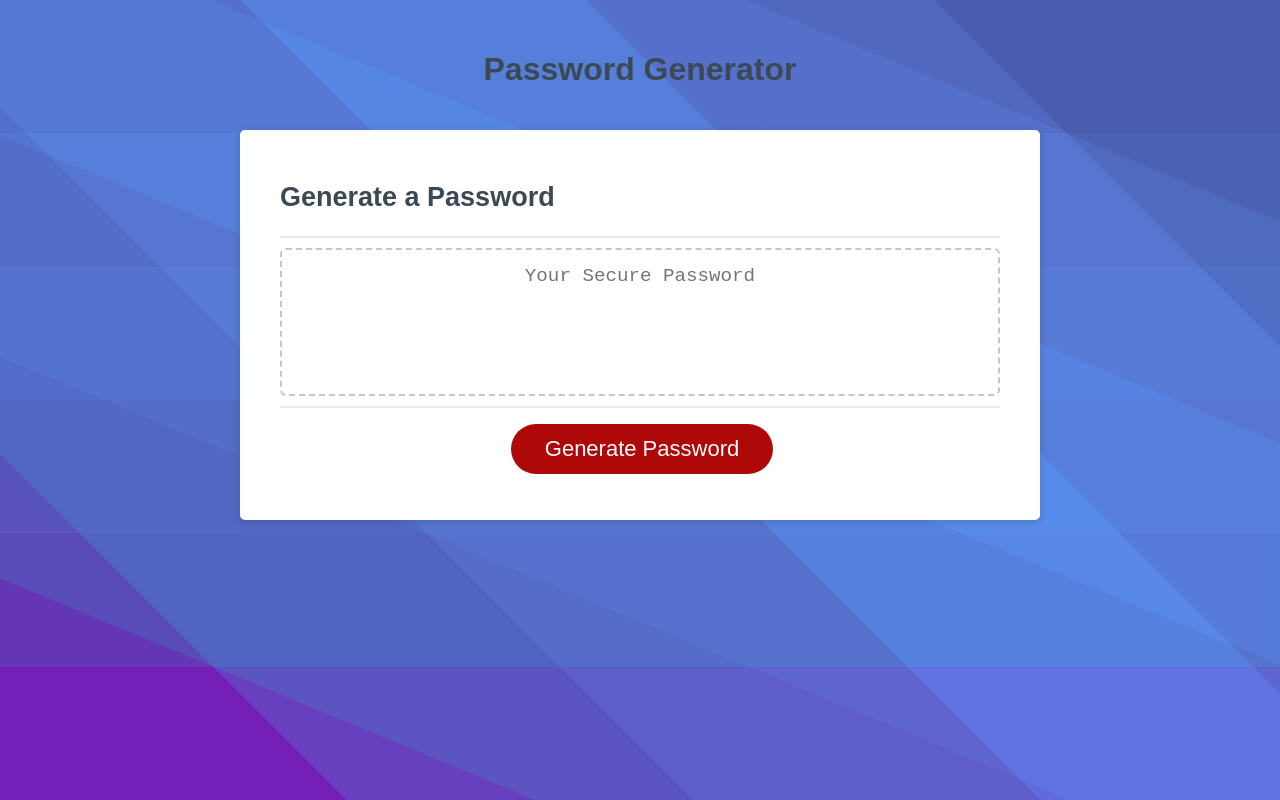
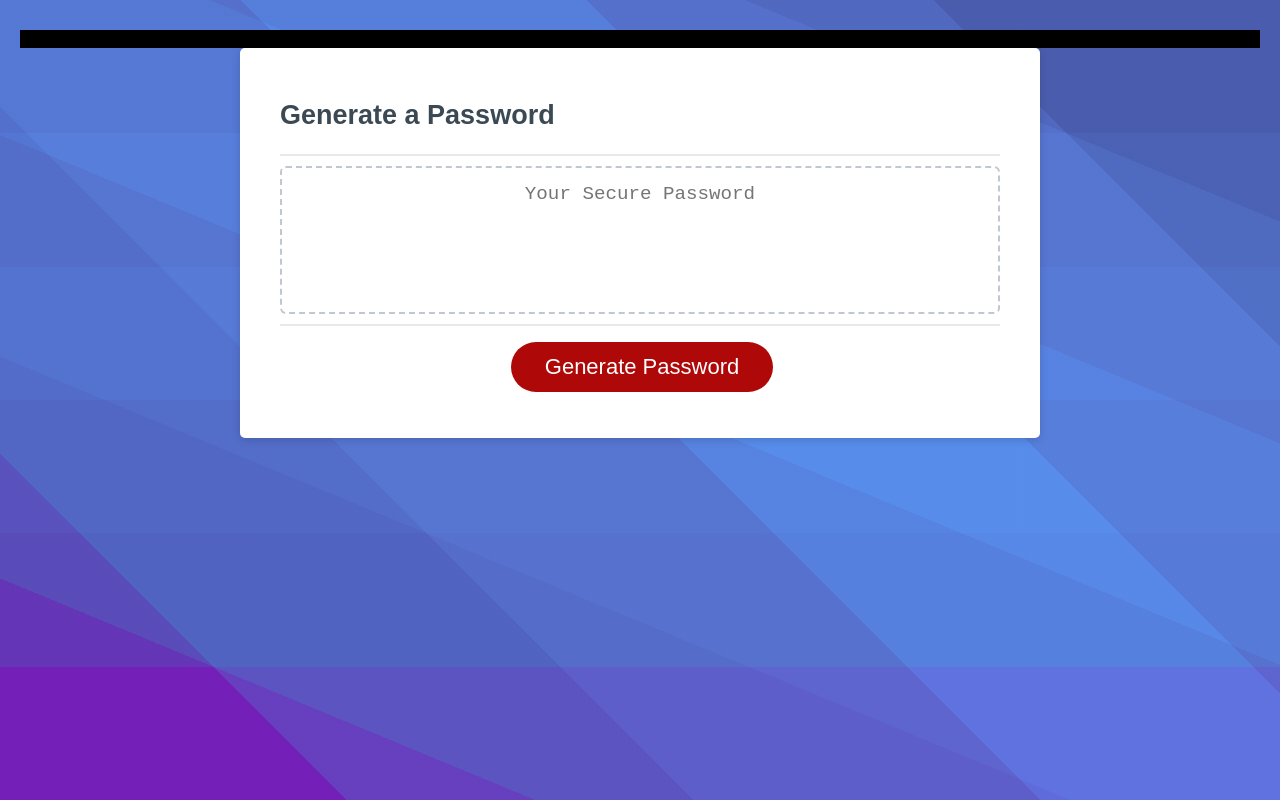
Before and after one commit to djbowen95/Signature-Password-Generator, a plain HTML site: page index.html in a window 1280 px wide. Drawn offline with Linux system fonts and the light colour scheme.

Commit message:
Replace header with Navigation element

```diff
--- a/index.html
+++ b/index.html
@@ -1,5 +1,3 @@
-<!-- NOTE: This HTML is being replaced. All current work is being done to index2.html.-->
-<!-- Once index2.html is connected to the password generation script, this page be deleted.-->
 <!DOCTYPE html>
 <html lang="en">
   <head>
@@ -9,11 +7,10 @@
     <title>Password Generator</title>
     <link rel="stylesheet" href="style.css" />
   </head>
+
   <body>
     <div class="wrapper">
-      <header>
-        <h1>Password Generator</h1>
-      </header>
+      <nav>Navigation Here</nav>
       <div class="card">
         <div class="card-header">
           <h2>Generate a Password</h2>
--- a/style.css
+++ b/style.css
@@ -123,11 +123,8 @@ body {
   overflow: scroll;
 }
 
-header {
-  text-align: center;
-  padding: 20px;
-  padding-top: 0px;
-  color: hsl(206, 17%, 28%);
+nav {
+  background-color: black;
 }
 
 .card {
```
